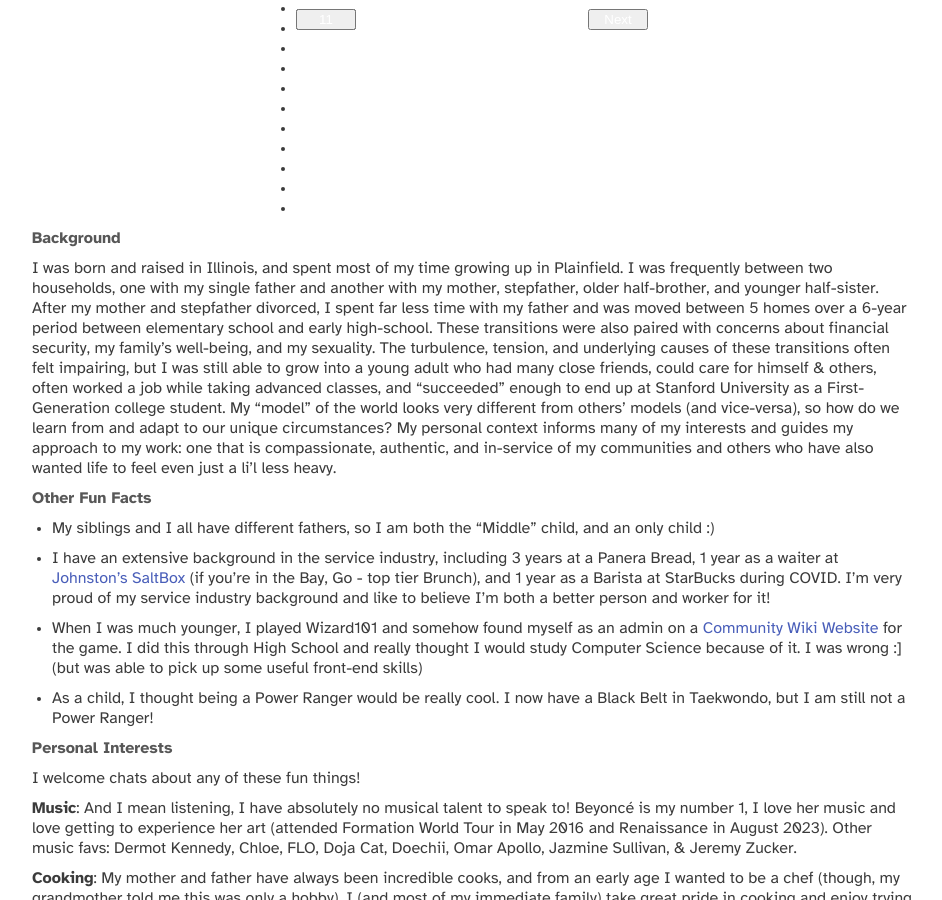
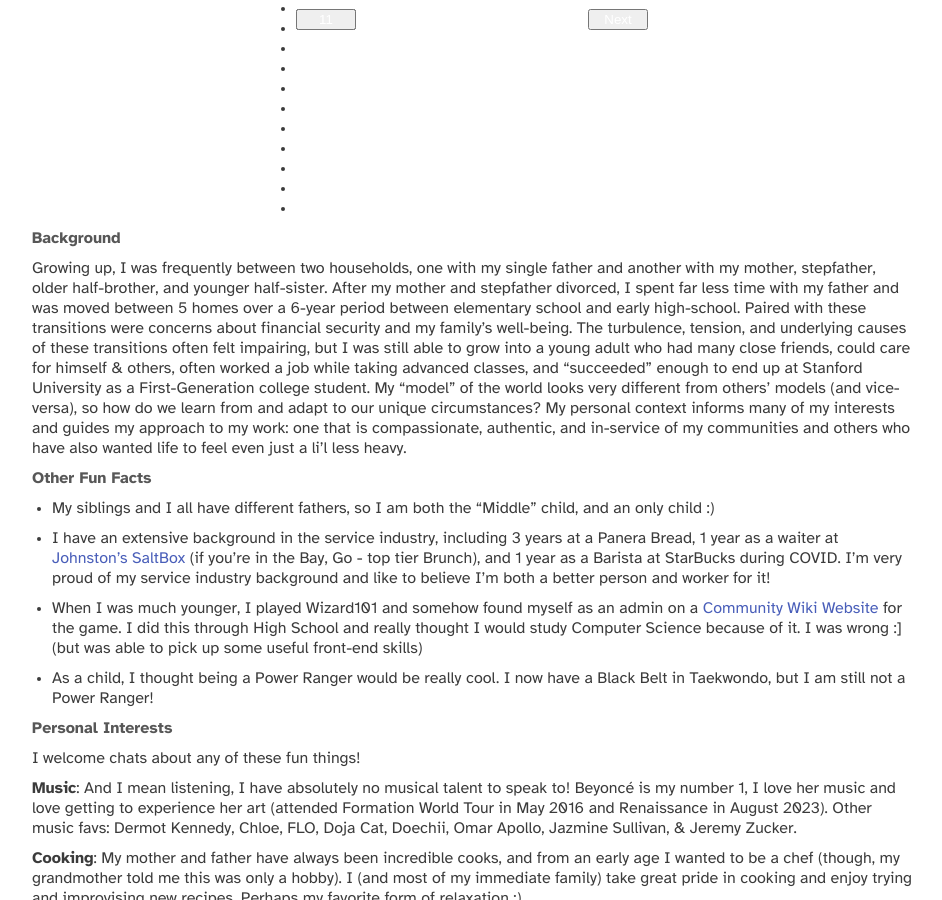
Before and after one commit to rbzsparks/rbzsparks.github.io, a Jekyll site: the page built from 03-personal.md, in a window 1280 px wide and 900 px high, scrolled down 317 px. Shown: the whole window, without its empty margins (168-1110 px from the left). Built offline with Jekyll 4.4.1, drawn with Linux system fonts in a browser that asks for light colours; nearby versions of some CDN libraries; a script that is not in the unit is left out.

Commit message:
background

```diff
--- a/03-personal.md
+++ b/03-personal.md
@@ -35,7 +35,7 @@ permalink: /personal
 
 ### Background
 
- I was born and raised in Illinois, and spent most of my time growing up in Plainfield. I was frequently between two households, one with my single father and another with my mother, stepfather, older half-brother, and younger half-sister. After my mother and stepfather divorced, I spent far less time with my father and was moved between 5 homes over a 6-year period between elementary school and early high-school. These transitions were also paired with concerns about financial security, my family's well-being, and my sexuality. The turbulence, tension, and underlying causes of these transitions often felt impairing, but I was still able to grow into a young adult who had many close friends, could care for himself & others, often worked a job while taking advanced classes, and "succeeded" enough to end up at Stanford University as a First-Generation college student. My "model" of the world looks very different from others' models (and vice-versa), so how do we learn from and adapt to our unique circumstances?  My personal context informs many of my interests and guides my approach to my work: one that is compassionate, authentic, and in-service of my communities and others who have also wanted life to feel even just a li'l less heavy.
+ Growing up, I was frequently between two households, one with my single father and another with my mother, stepfather, older half-brother, and younger half-sister. After my mother and stepfather divorced, I spent far less time with my father and was moved between 5 homes over a 6-year period between elementary school and early high-school. Paired with these transitions were concerns about financial security and my family's well-being. The turbulence, tension, and underlying causes of these transitions often felt impairing, but I was still able to grow into a young adult who had many close friends, could care for himself & others, often worked a job while taking advanced classes, and "succeeded" enough to end up at Stanford University as a First-Generation college student. My "model" of the world looks very different from others' models (and vice-versa), so how do we learn from and adapt to our unique circumstances?  My personal context informs many of my interests and guides my approach to my work: one that is compassionate, authentic, and in-service of my communities and others who have also wanted life to feel even just a li'l less heavy.
  <br>
 
 ### Other Fun Facts
```
